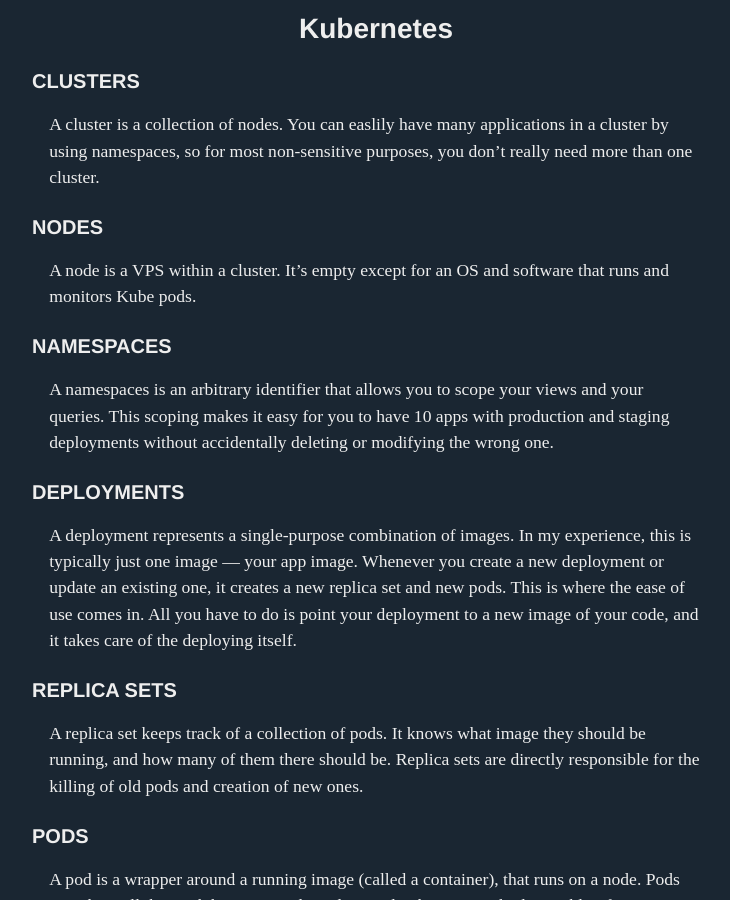
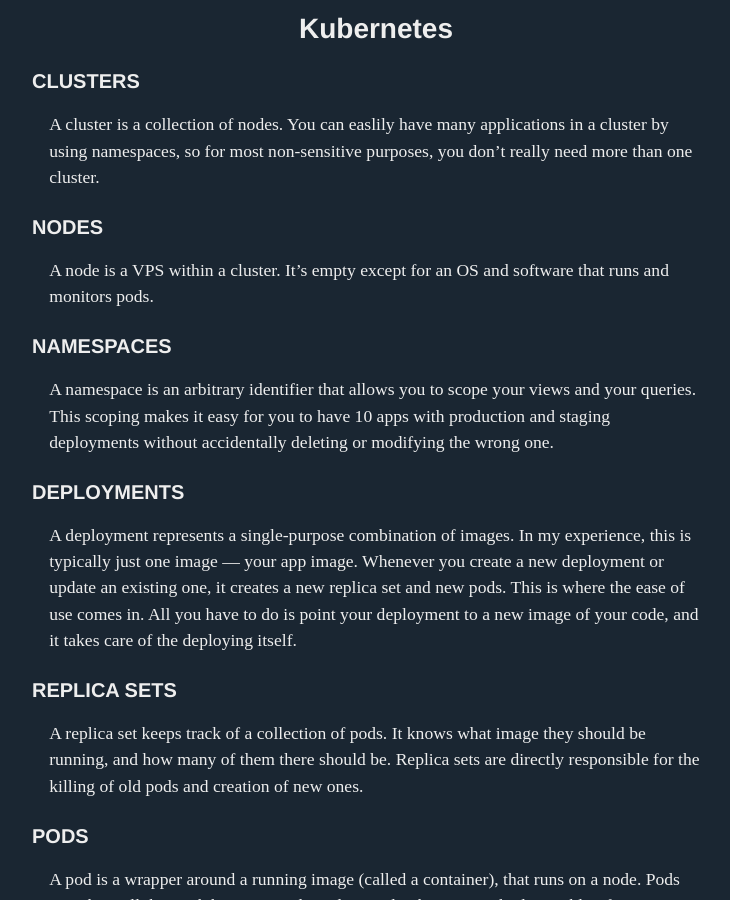
Before and after one commit to shreve/shreve.io, a Jekyll site: the page built from _posts/2017-08-17-a-gentle-introduction-to-docker-and-kubernetes.md, in a window 1280 px wide and 900 px high, scrolled down 930 px. Shown: the whole window, without its empty margins (264-994 px from the left). Built offline with Jekyll 4.4.1, drawn with Linux system fonts in a browser that asks for light colours; comment, search, counter and statistics services are not loaded.

Commit message:
Fix some typos in kubernetes post

```diff
--- a/_posts/2017-08-17-a-gentle-introduction-to-docker-and-kubernetes.md
+++ b/_posts/2017-08-17-a-gentle-introduction-to-docker-and-kubernetes.md
@@ -29,11 +29,11 @@
 
 ### Nodes
 
-A node is a VPS within a cluster. It's empty except for an OS and software that runs and monitors Kube pods.
+A node is a VPS within a cluster. It's empty except for an OS and software that runs and monitors pods.
 
 ### Namespaces
 
-A namespaces is an arbitrary identifier that allows you to scope your views and your queries. This scoping makes it easy for you to have 10 apps with production and staging deployments without accidentally deleting or modifying the wrong one.
+A namespace is an arbitrary identifier that allows you to scope your views and your queries. This scoping makes it easy for you to have 10 apps with production and staging deployments without accidentally deleting or modifying the wrong one.
 
 ### Deployments
 
```
